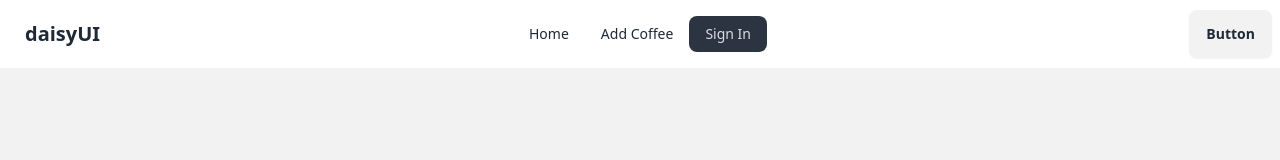
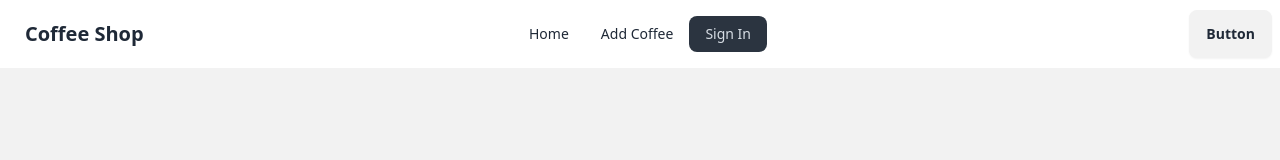
Before and after one commit to abdur-rhaman-babu/coffee-store-client, a React (Vite) app: page /signin in a window 1280 px wide. Shown: the top 160 px of the page. Built offline with nearby package versions, Linux system fonts and the light colour scheme.

Commit message:
set up authprovider

```diff
--- a/package.json
+++ b/package.json
@@ -10,6 +10,7 @@
     "preview": "vite preview"
   },
   "dependencies": {
+    "firebase": "^11.0.2",
     "react": "^18.3.1",
     "react-dom": "^18.3.1",
     "react-icons": "^5.3.0",
--- /dev/null
+++ b/src/Provider/AuthProvider.jsx
@@ -0,0 +1,13 @@
+import { createContext } from "react";
+
+export const AuthContext = createContext()
+const AuthProvider = ({children}) => {
+    const name = 'Coffee Shop'
+    return (
+        <AuthContext.Provider value={name}>
+            {children}
+        </AuthContext.Provider>
+    );
+};
+
+export default AuthProvider;
--- a/src/components/Navbar.jsx
+++ b/src/components/Navbar.jsx
@@ -1,6 +1,9 @@
+import { useContext } from "react";
 import { NavLink } from "react-router-dom";
+import { AuthContext } from "../Provider/AuthProvider";
 
 const Navbar = () => {
+  const name = useContext(AuthContext)
   return (
     <div className="navbar bg-base-100 shadow-lg">
       <div className="navbar-start">
@@ -36,7 +39,7 @@ const Navbar = () => {
           </li>
           </ul>
         </div>
-        <a className="btn btn-ghost text-xl">daisyUI</a>
+        <a className="btn btn-ghost text-xl">{name}</a>
       </div>
       <div className="navbar-center hidden lg:flex">
         <ul className="menu menu-horizontal px-1">
--- /dev/null
+++ b/src/firebase/firebase.init.js
@@ -0,0 +1,20 @@
+// Import the functions you need from the SDKs you need
+import { initializeApp } from "firebase/app";
+import { getAuth } from "firebase/auth";
+
+// TODO: Add SDKs for Firebase products that you want to use
+// https://firebase.google.com/docs/web/setup#available-libraries
+
+// Your web app's Firebase configuration
+const firebaseConfig = {
+  apiKey: "AIzaSyBqf7ey_-V_OcMAy3SP0R17N0cK7qde3rU",
+  authDomain: "coffee-store-9a4fc.firebaseapp.com",
+  projectId: "coffee-store-9a4fc",
+  storageBucket: "coffee-store-9a4fc.firebasestorage.app",
+  messagingSenderId: "942955120301",
+  appId: "1:942955120301:web:3a9c228707e475960ca824"
+};
+
+// Initialize Firebase
+const app = initializeApp(firebaseConfig);
+export const auth = getAuth(app)
```
Also changed, not shown: src/main.jsx (+16 -13 lines), 1 other file (tests, documents, lock files or other folders).
